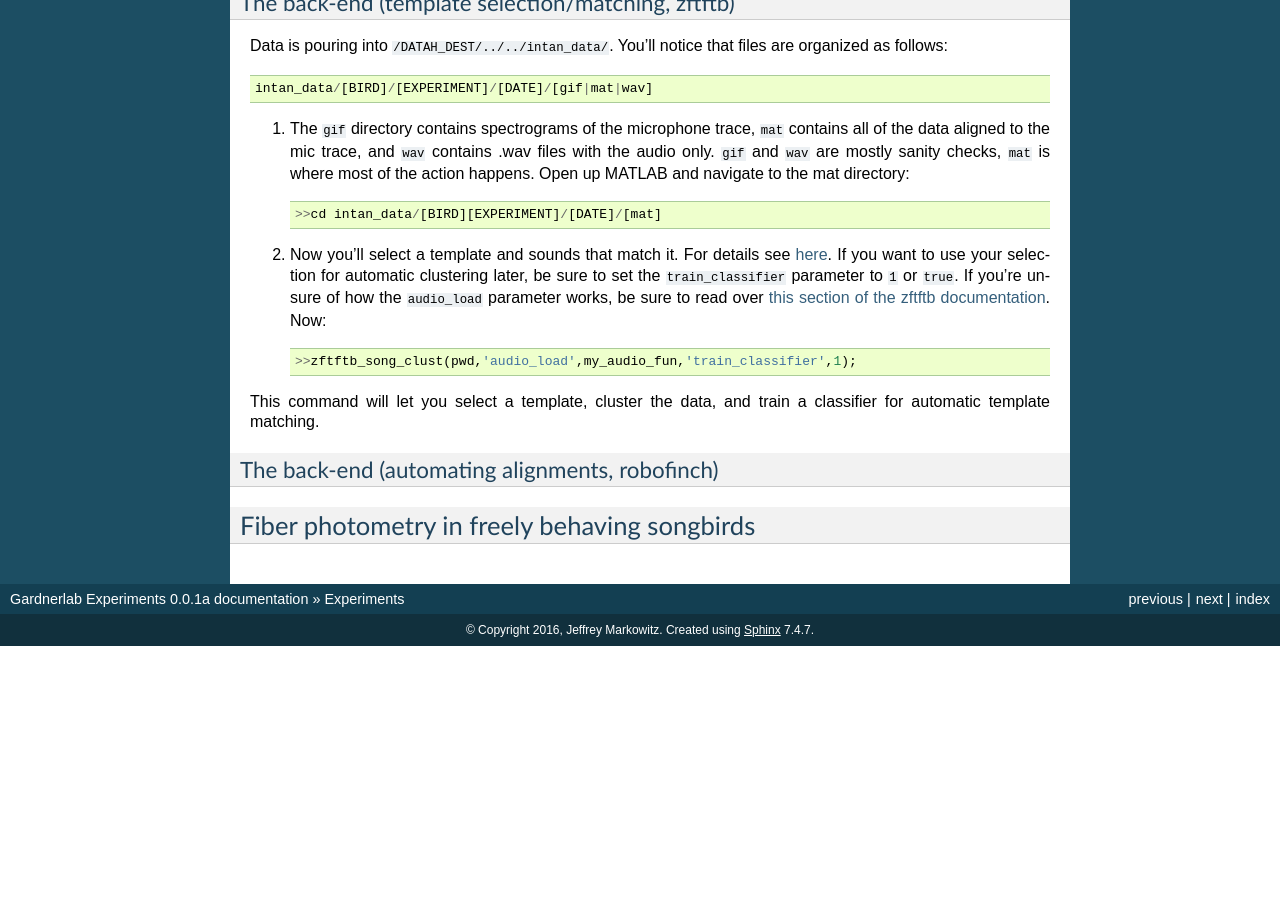
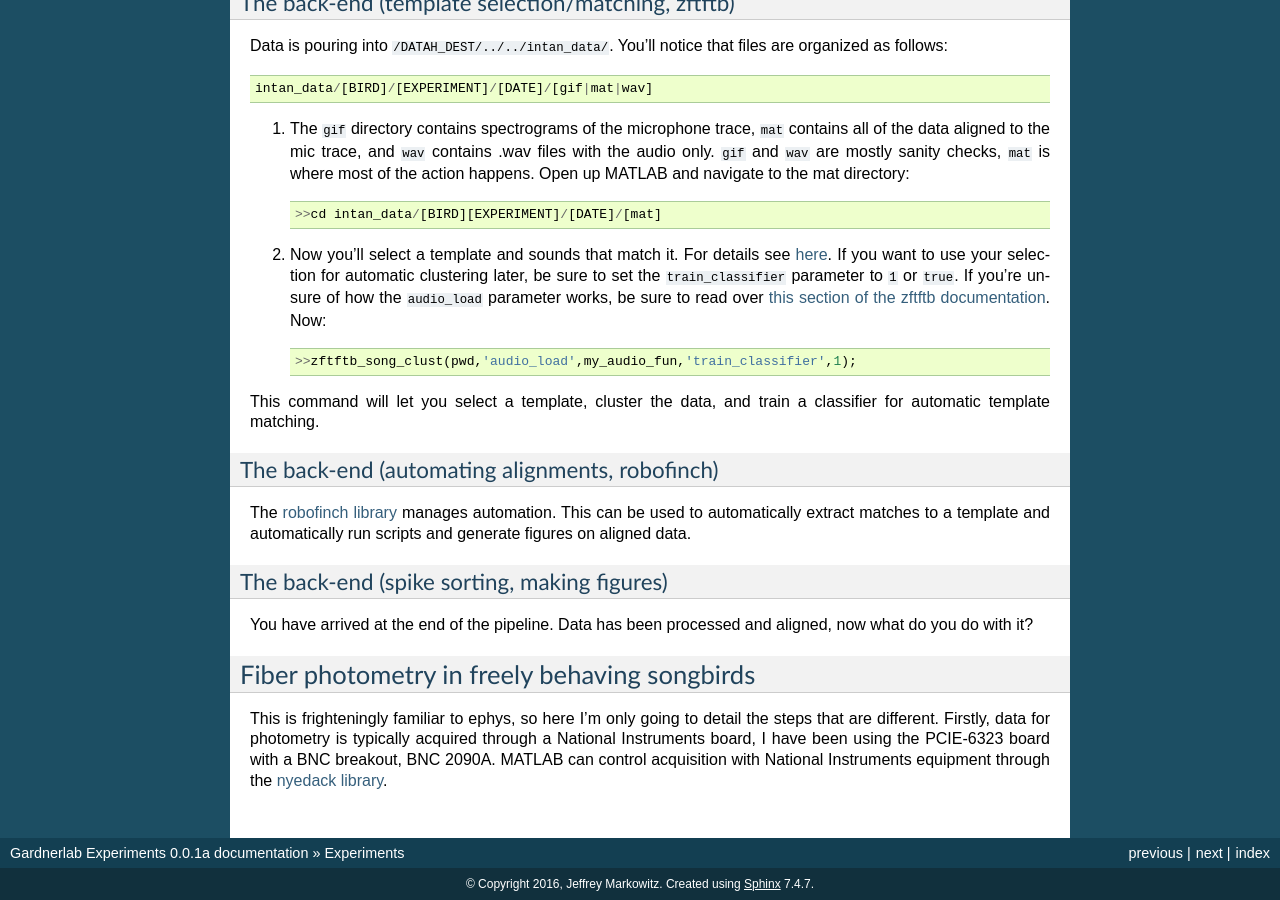
Before and after one commit to jmarkow/gardnerlab-experiments, a Sphinx documentation site: the page built from docs/experiments.rst, in a window 1280 px wide and 900 px high, scrolled down 4234 px. Built offline with Sphinx 7.4.7, drawn with Linux system fonts in a browser that asks for light colours; formulas are drawn with MathJax 3; before the commit the page ends 4880 px from its top, so only the background shows below that; some of the changed text lies outside the part shown.

Commit message:
Adding moooooore...

```diff
--- a/docs/experiments.rst
+++ b/docs/experiments.rst
@@ -121,10 +121,16 @@ This command will let you select a template, cluster the data, and train a class
 The back-end (automating alignments, robofinch)
 ^^^^^^^^^^^^^^^^^^^^^^^^^^^^^^^^^^^^^^^^^^^^^^^^^
 
+The `robofinch library <https://github.com/jmarkow/robofinch>`_ manages automation.  This can be used to automatically extract matches to a template and automatically run scripts and generate figures on aligned data.
 
 
+The back-end (spike sorting, making figures)
+^^^^^^^^^^^^^^^^^^^^^^^^^^^^^^^^^^^^^^^^^^^^
 
+You have arrived at the end of the pipeline.  Data has been processed and aligned, now what do you do with it?
 
 
 Fiber photometry in freely behaving songbirds
 ---------------------------------------------
+
+This is frighteningly familiar to ephys, so here I'm only going to detail the steps that are different.  Firstly, data for photometry is typically acquired through a National Instruments board, I have been using the PCIE-6323 board with a BNC breakout, BNC 2090A.  MATLAB can control acquisition with National Instruments equipment through the `nyedack library <https://github.com/jmarkow/nyedack>`_.
```
